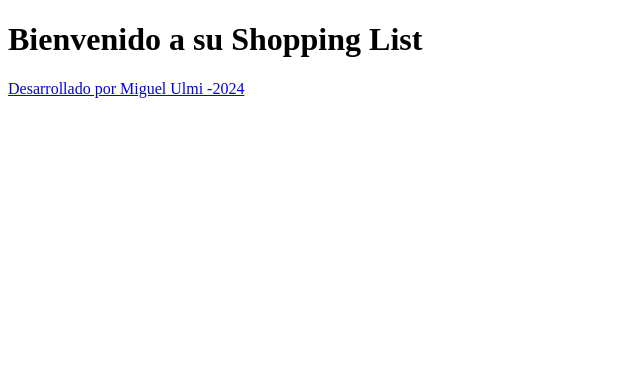
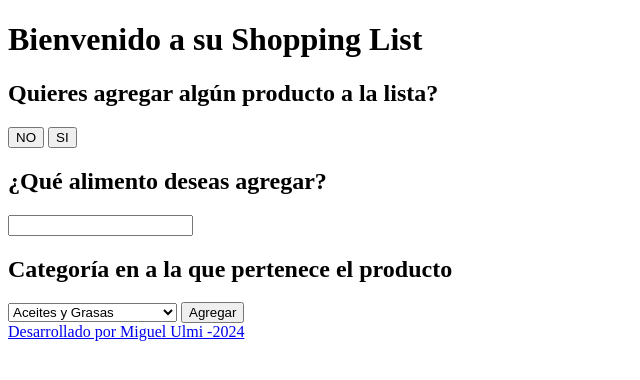
Before and after one commit to MigueBlack93/fifth-excercise-7-days-of-code, a plain HTML site: page index.html in a window 1280 px wide. Shown: the whole page, without its empty margins (0-640 px from the left). Drawn offline with Linux system fonts and the light colour scheme.

Commit message:
Update index.html

```diff
--- a/index.html
+++ b/index.html
@@ -12,7 +12,37 @@
     </header>
 
     <main>
+        <section>
+            <h2>Quieres agregar algún producto a la lista?</h2>
+            <button>NO</button>
+            <button>SI</button>
+        </section>
 
+        <section>
+            <h2>¿Qué alimento deseas agregar?</h2>
+            <input type="text">
+            <h2>Categoría en a la que pertenece el producto</h2>
+            <select>
+                <option value="Aceites y Grasas">Aceites y Grasas</option>
+                <option value="Carnes">Carnes</option>
+                <option value="Cereales y Granos">Cereales y Granos</option>
+                <option value="Condimentos y Especias">Condimentos y Especias</option>
+                <option value="Conservas y Enlatados">Conservas y Enlatados</option>
+                <option value="Dulces y Repostería">Dulces y Repostería</option>
+                <option value="Frutas">Frutas</option>
+                <option value="Harinas y Panificados">Harinas y Panificados</option>
+                <option value="Lácteos">Lácteos</option>
+                <option value="Legumbres">Legumbres</option>
+                <option value="Limpieza e Higiene">Limpieza e Higiene</option>
+                <option value="Mascotas">Mascotas</option>
+                <option value="Pastas">Pastas</option>
+                <option value="Perfumería">Perfumería</option>
+                <option value="Pescados y Mariscos">Pescados y Mariscos</option>
+                <option value="Vegetales">Vegetales</option>
+            </select>
+
+            <button>Agregar</button>
+        </section>
     </main>
 
     <footer>
```
